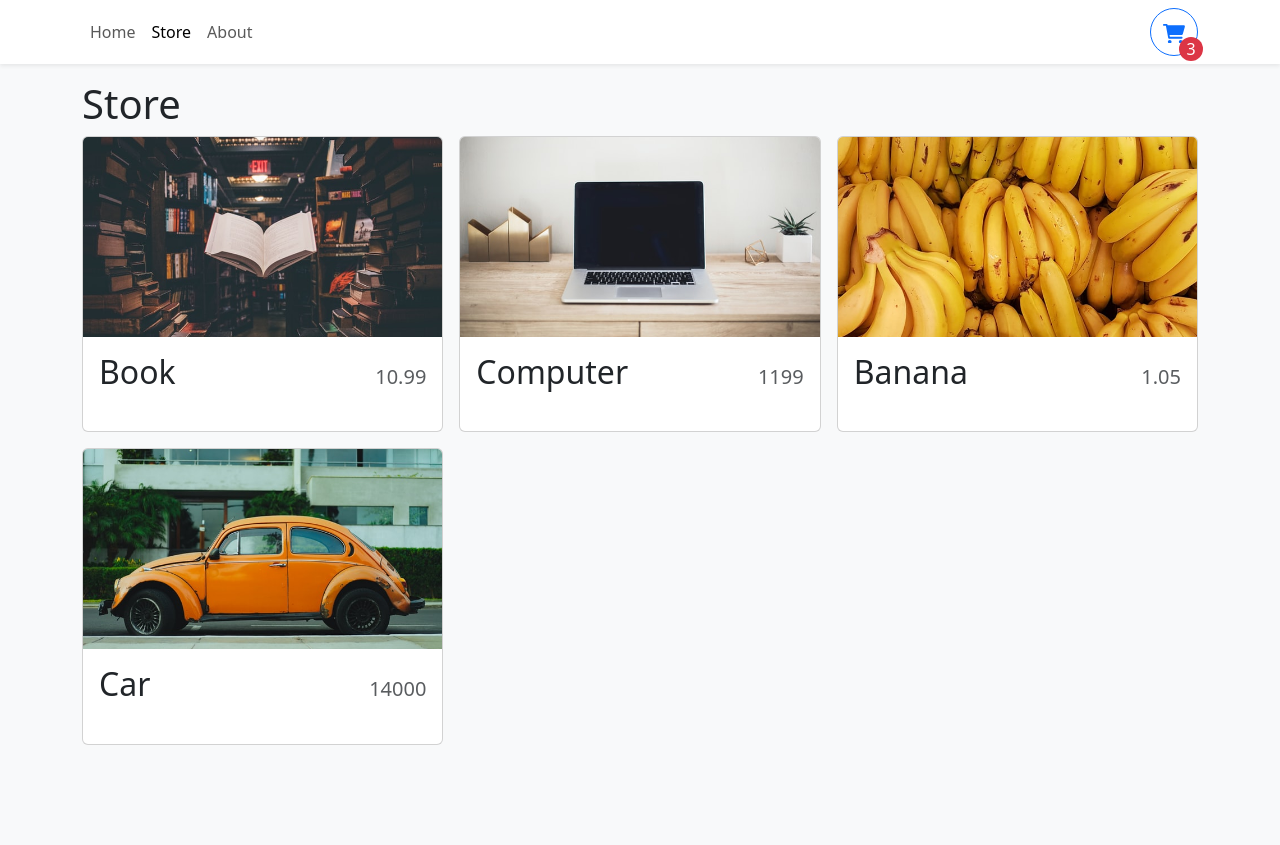
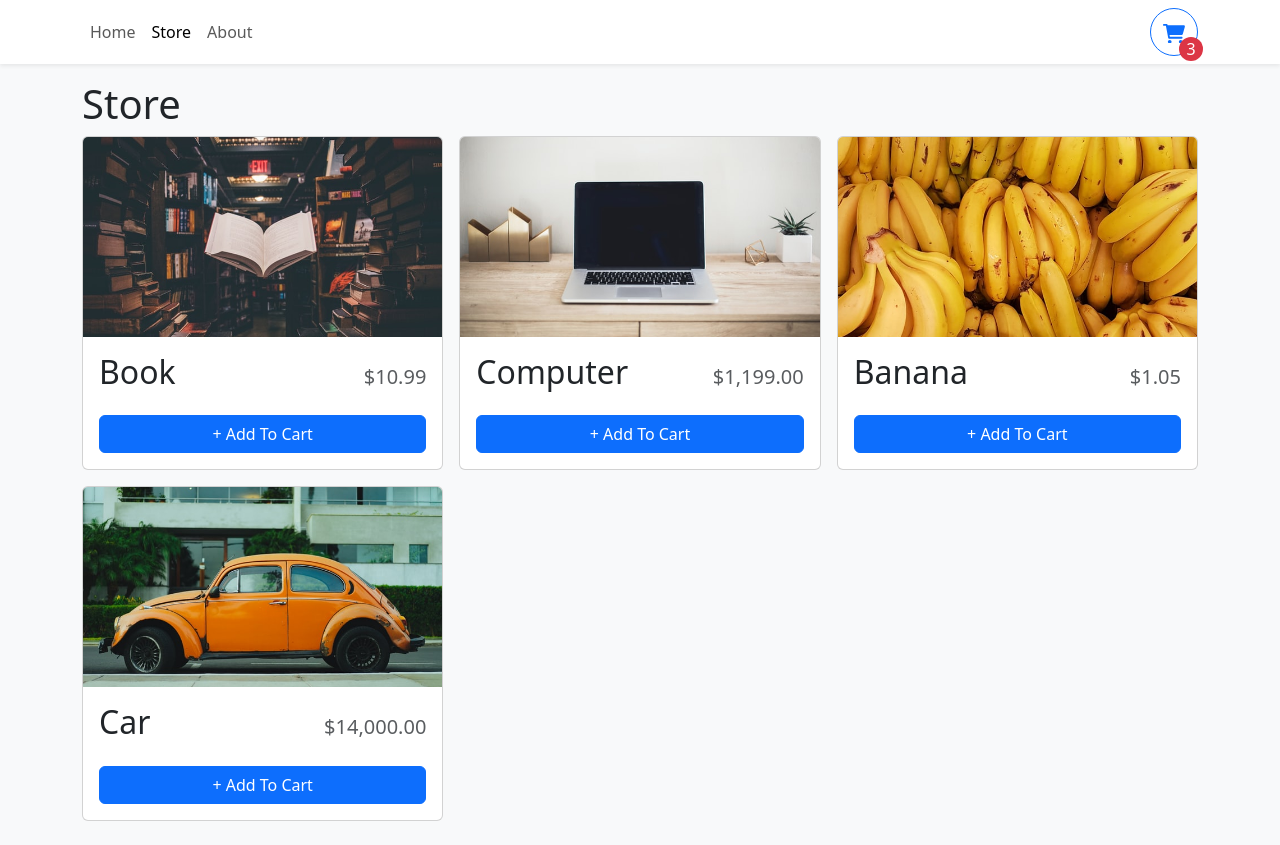
Before and after one commit to halleluyahadesuyi/ecommerce-store-shopping-cart, a React (Vite) app: page /store in a window 1280 px wide. Before the commit the page ends 800 px from the top, so only its background shows below. Built offline with nearby package versions, Linux system fonts and the light colour scheme.

Commit message:
Conditionally render "Add To Cart" button; style it

```diff
--- a/src/components/StoreItem.tsx
+++ b/src/components/StoreItem.tsx
@@ -1,4 +1,5 @@
-import { Card } from "react-bootstrap"
+import { Button, Card } from "react-bootstrap"
+import { formatCurrency } from "../utilities/formatCurrency"
 
 type StoreItemProps = {
     id: number
@@ -8,8 +9,9 @@ type StoreItemProps = {
 }
 
 export function StoreItem({ id, name, price, imgUrl }: StoreItemProps) {
+    const quantity = 0
     return (
-        <Card>
+        <Card className="h-100">
             <Card.Img
                 variant="top"
                 src={imgUrl}
@@ -19,8 +21,14 @@ export function StoreItem({ id, name, price, imgUrl }: StoreItemProps) {
             <Card.Body className="d-flex flex-column">
                 <Card.Title className="d-flex justify-content-between align-items-baseline mb-4">
                     <span className="fs-2">{name}</span>
-                    <span className="ms-2 text-muted">{price}</span>
+                    <span className="ms-2 text-muted">{formatCurrency(price)}</span>
                 </Card.Title>
+                <div className="mt-auto">
+                    {quantity === 0 ? (
+                        <Button className="w-100">+ Add To Cart</Button>
+                        ) : null
+                    }
+                </div>
             </Card.Body>
         </Card>
 
```
